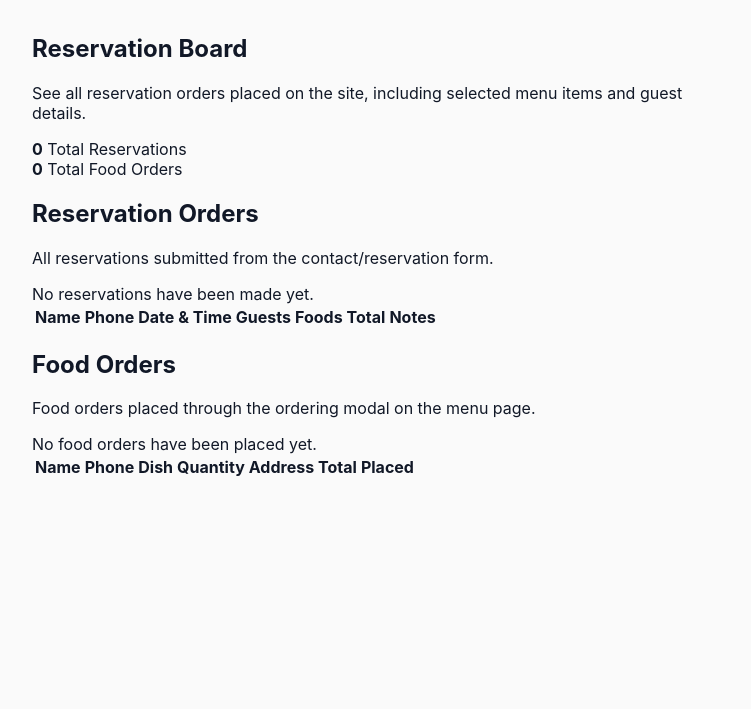
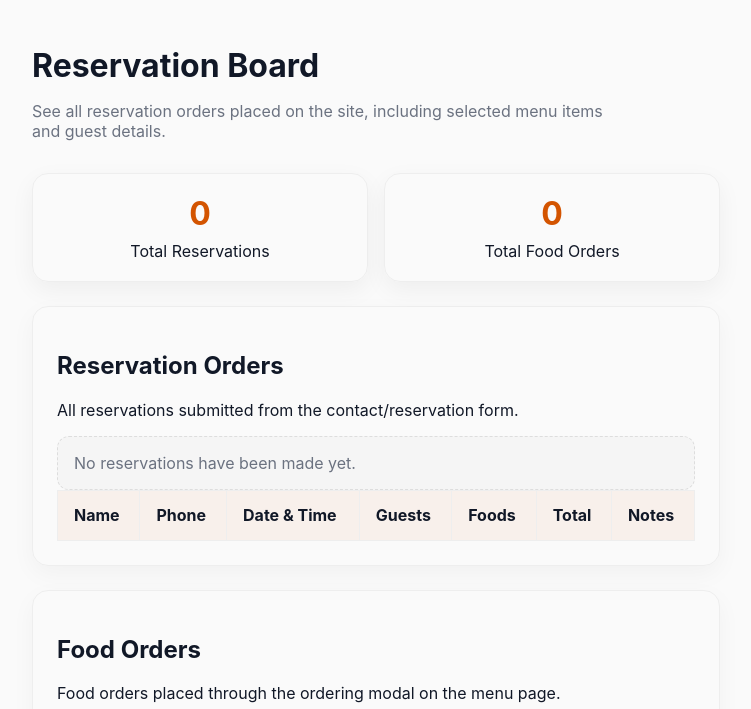
Before and after one commit to Ekpetechibuike/Restaurant-website, a website: page reservations-board.html in a window 1280 px wide. Shown: the part 91-800 px from the top of the page, without its empty margins (264-1015 px from the left). Drawn offline with Linux system fonts and the light colour scheme; sample sign-in values are in the browser's storage.

Commit message:
Update styles.css

```diff
--- a/styles.css
+++ b/styles.css
@@ -3,7 +3,7 @@
   --muted:#6b7280;
   --bg:#fafafa;
   --text:#111827;
-  --card-bg:#ffffff;
+  /* --card-bg:#ffffff; */
 }
 *{box-sizing:border-box}
 body{font-family:Inter,Segoe UI,Arial,Helvetica,sans-serif;margin:0;color:var(--text);background:var(--bg);-webkit-font-smoothing:antialiased}
@@ -57,6 +57,23 @@ fieldset legend{font-weight:500;color:var(--text);margin-bottom:0.75rem;padding:
 .tribes{display:grid;grid-template-columns:repeat(auto-fit,minmax(220px,1fr));gap:1rem}
 .site-footer{border-top:1px solid #eee;padding:.75rem 0;margin-top:1.25rem;text-align:center;color:var(--muted);background:#fff}
 .contact{padding:1.5rem 0}
+.board-header{padding:2rem 0 1rem}
+.board-header h1{margin:0 0 .5rem;font-size:2rem}
+.board-header p{color:var(--muted);max-width:36rem}
+.board-summary{display:grid;grid-template-columns:repeat(auto-fit,minmax(180px,1fr));gap:1rem;margin-bottom:1.5rem}
+.stat-card{background:var(--card-bg);border:1px solid #eee;border-radius:16px;padding:1.25rem;box-shadow:0 8px 24px rgba(0,0,0,.05);text-align:center}
+.stat-card strong{display:block;font-size:2rem;color:var(--accent);margin-bottom:.5rem}
+.section-heading{margin-bottom:1rem}
+.board-section{background:var(--card-bg);border:1px solid #eee;border-radius:16px;padding:1.5rem;margin-bottom:1.5rem;box-shadow:0 8px 24px rgba(0,0,0,.04)}
+.board-table{width:100%;border-collapse:collapse}
+.board-table th,.board-table td{padding:.9rem 1rem;border:1px solid #eee;text-align:left;vertical-align:top}
+.board-table th{background:rgba(211,84,0,.06);color:var(--text)}
+.table-scroll{overflow-x:auto}
+.board-empty{padding:1rem;border:1px dashed #ddd;border-radius:12px;color:var(--muted);background:rgba(0,0,0,.02)}
+.hidden{display:none}
+@media (max-width:720px){
+  .board-table th,.board-table td{padding:.75rem}
+}
 @media (min-width:801px){
   .site-header .container{position:relative}
   .nav{left:auto;right:1rem;width:min(260px, calc(100% - 2rem))}
```
